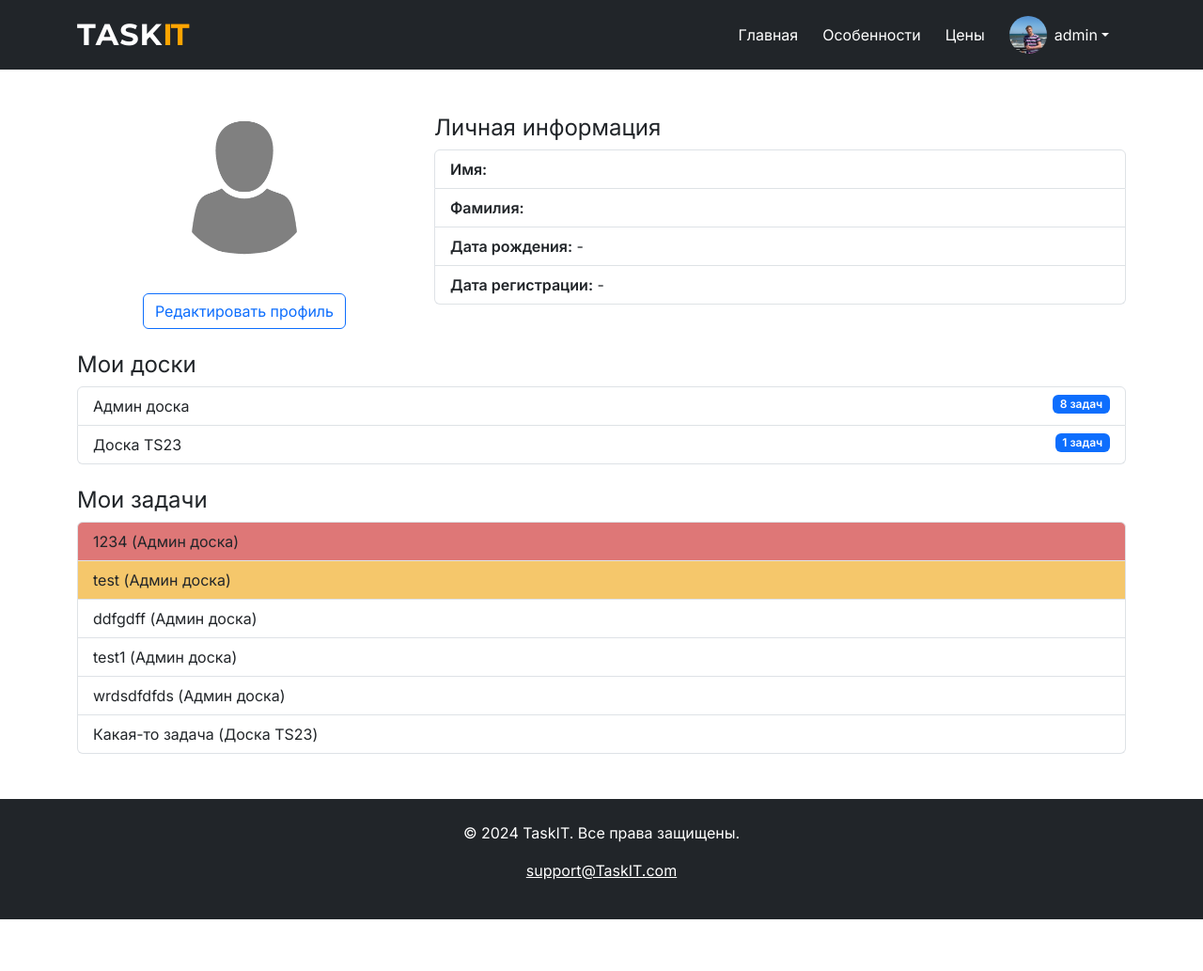
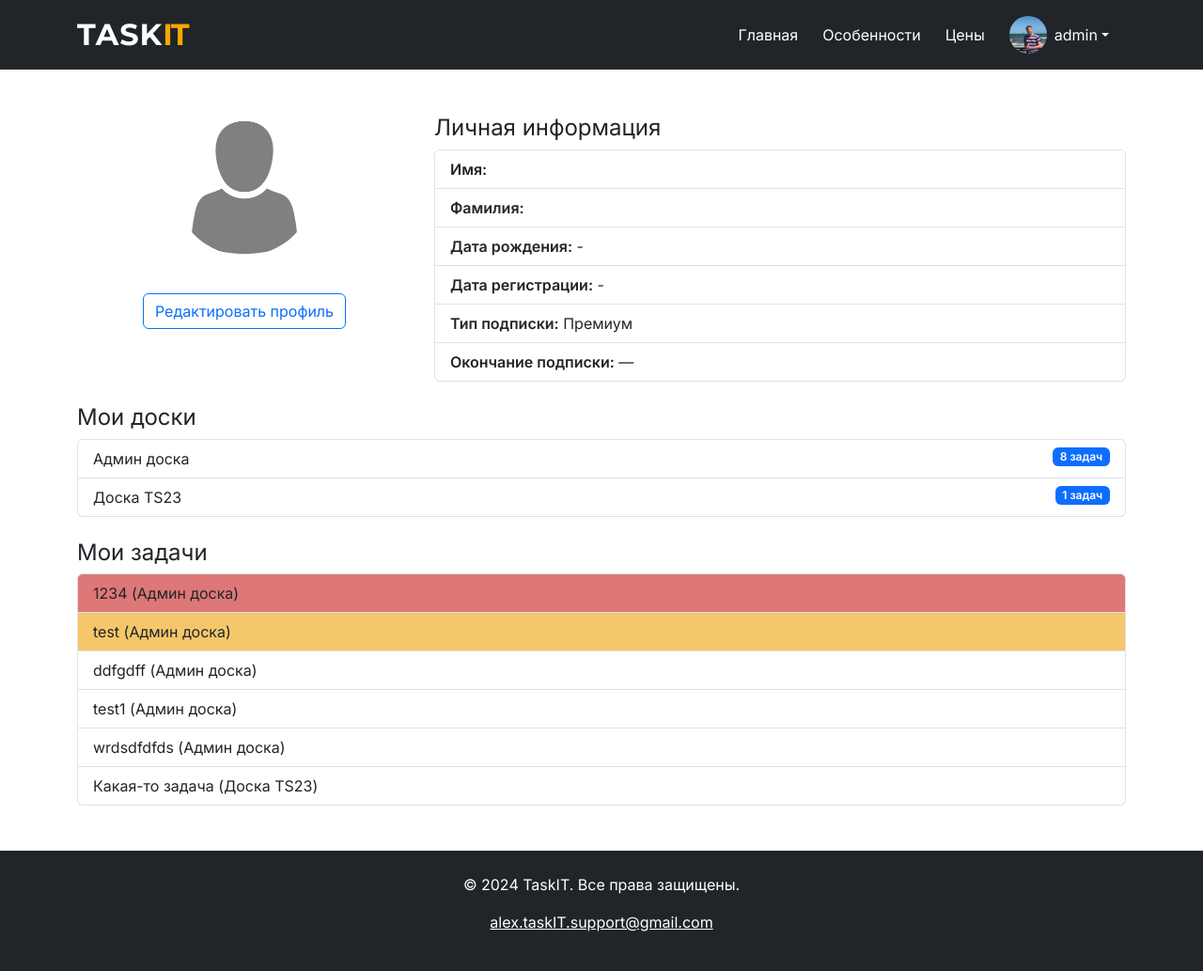
Before and after one commit to AlexTer59/Top_Diplom, a Django app: page /users/profiles/1 in a window 1280 px wide. Shown: the whole page at 94% size. Before the commit the page ends 978 px from the top, so only its background shows below. Run offline with Django 5.2, Linux system fonts and the light colour scheme; a user stored in the database is signed in; data comes from the database, SQL or seed files in the repository; both versions use the stored data as it was after the commit.

Commit message:
Added premium subscription activate view; Some styles changed;

```diff
--- a/static/css/profile.css
+++ b/static/css/profile.css
@@ -6,16 +6,26 @@
 
 .overdue-task {
     background-color: #de7777;
+    transition: background-color 0.3s ease;
 }
 
 .urgent-task {
     background-color: #f5c76b;
+    transition: background-color 0.3s ease;
 }
 
 .overdue-task:hover {
-    background-color: #e8a0a0; #f7d899
+    background-color: #e8a0a0;
 }
 
 .urgent-task:hover {
     background-color: #f7d899;
 }
+
+.list-group-item {
+    transition: background-color 0.3s ease, color 0.3s ease;
+}
+
+.list-group a:hover {
+    color: var(--blue);
+}
--- a/static/css/style.css
+++ b/static/css/style.css
@@ -22,6 +22,7 @@ html, body {
 
 body {
     display: flex;
+    position: relative;
     flex-direction: column;
 }
 
@@ -149,6 +150,37 @@ main {
     color: #2e6df7;
 }
 
+.alert-container {
+    position: absolute; /* Меняем fixed на absolute */
+    top: 80px;
+    left: 20px;
+    z-index: 1050; /* Устанавливаем высокий z-index для перекрытия других элементов */
+    max-width: 300px;
+    width: 100%; /* Полная ширина внутри родительского блока */
+}
+
+.alert {
+    margin-bottom: 10px; /* Расстояние между сообщениями */
+    padding: 15px;
+    border-radius: 5px;
+    box-shadow: 0 2px 5px rgba(0, 0, 0, 0.2); /* Тень для сообщений */
+    background-color: #f8f9fa; /* Цвет фона */
+    color: #333; /* Цвет текста */
+    transition: opacity 0.3s ease, transform 0.3s ease; /* Плавное появление/исчезновение */
+}
+
+.alert.alert-success {
+    background-color: #d4edda; /* Зеленый фон для успешного сообщения */
+    color: #155724; /* Темно-зеленый текст */
+    border: 1px solid #c3e6cb; /* Обводка для успешного сообщения */
+}
+
+.alert.alert-error {
+    background-color: #f8d7da; /* Красный фон для ошибки */
+    color: #721c24; /* Темно-красный текст */
+    border: 1px solid #f5c6cb; /* Обводка для ошибки */
+}
+
 
 /* =================================================== FOOTER =================================================== */
 
--- a/templates/price_detail.html
+++ b/templates/price_detail.html
@@ -40,7 +40,7 @@
                     {% if tier == 'base' %}
                     <a href="{% url 'boards' %}" class="btn btn-primary">Начать использовать</a>
                     {% elif tier == 'premium' %}
-                    <a href="#" class="btn btn-primary">Приобрести</a>
+                    <a href="{% url 'activate_premium' user.profile.id %}" class="btn btn-primary">Приобрести</a>
                     {% endif %}
                 </div>
             </div>
--- a/templates/public_base.html
+++ b/templates/public_base.html
@@ -16,6 +16,15 @@
     {% block styles %}{% endblock styles %}
 </head>
 <body>
+    <div class="alert-container">
+        {% if messages %}
+            {% for message in messages %}
+                <div class="alert alert-{{ message.tags }}">
+                    {{ message }}
+                </div>
+            {% endfor %}
+        {% endif %}
+    </div>
     <!-- Navbar -->
     <nav class="navbar navbar-expand-lg navbar-dark bg-dark">
         <div class="container">
@@ -77,7 +86,7 @@
     <footer class="text-center py-4 bg-dark text-white">
         <div class="container">
             <p>&copy; 2024 TaskIT. Все права защищены.</p>
-            <p><a href="mailto:support@TaskIT.com" class="text-white">support@TaskIT.com</a></p>
+            <p><a href="alex.taskIT.support@gmail.com" class="text-white">alex.taskIT.support@gmail.com</a></p>
         </div>
     </footer>
 
--- a/templates/user/profile.html
+++ b/templates/user/profile.html
@@ -33,6 +33,9 @@
                     <li class="list-group-item"><strong>Фамилия:</strong> [[ profile.last_name ]]</li>
                     <li class="list-group-item"><strong>Дата рождения:</strong> [[ formatDate(profile.birth_date) ]]</li>
                     <li class="list-group-item"><strong>Дата регистрации:</strong> [[ formatDate(profile.created_at) ]]</li>
+                    <li class="list-group-item"><strong>Тип подписки:</strong> {{ subscription_type }}</li>
+                    <li class="list-group-item"><strong>Окончание подписки:</strong> {{ subscription_expiration }}</li>
+
                 </ul>
             </div>
         </div>
@@ -64,7 +67,7 @@
                         {% if tasks %}
                             {% for task in tasks %}
                                 <a href="{% url 'task_detail' task.board.id task.status.id task.id %}"
-                                    class="list-group-item list-group-item-action{% if task.is_overdue %} overdue-task{% elif task.is_urgent %} urgent-task{% else %}normal-task{% endif %}">
+                                    class="list-group-item list-group-item-action{% if task.is_overdue %} overdue-task{% elif task.is_urgent %} urgent-task{% else %} normal-task{% endif %}">
                                     {{ task.title }} ({{ task.board.name }})
                                     <span class="badge bg-success float-end">{{ task.get_status_display }}</span>
                                 </a>
--- a/user/urls.py
+++ b/user/urls.py
@@ -8,6 +8,7 @@ urlpatterns = [
     path('profiles/logout', logout, name='logout'),
     path('profiles/register', register, name='register'),
     path('profiles/<int:profile_id>', ProfileView.as_view(), name='profile_detail'),
+    path('profiles/<int:profile_id>/subscription/activate', activate_premium, name='activate_premium'),
 
     path('profiles/boards/<int:board_id>/', get_profiles_by_board, name='get_profiles_by_board'),
 
--- a/user/views.py
+++ b/user/views.py
@@ -60,6 +60,15 @@ class ProfileView(LoginRequiredMixin, TemplateView):
         # Проверяем, является ли текущий пользователь владельцем профиля
         is_owner = self.request.user.profile == user_profile
 
+        # Подписка
+        subscription = getattr(user_profile, 'subscription', None)
+        if subscription:
+            context['subscription_type'] = subscription.get_tier_display()
+            context['subscription_expiration'] = subscription.expires_at or "—"
+        else:
+            context['subscription_type'] = "Базовая"
+            context['subscription_expiration'] = "—"
+
         # Личная информация
         context['profile'] = user_profile
         context['is_owner'] = is_owner
@@ -96,3 +105,27 @@ class ProfileView(LoginRequiredMixin, TemplateView):
             context['tasks'] = []
 
         return context
+
+@login_required
+def activate_premium(request, profile_id):
+    try:
+        profile = request.user.profile
+        subscription, created = Subscription.objects.get_or_create(profile=profile)
+
+        if subscription.tier == Subscription.PREMIUM:
+            if subscription.expires_at and subscription.expires_at > now():
+                subscription.expires_at += timedelta(days=30)  # Продление подписки
+            else:
+                subscription.expires_at = now() + timedelta(days=30)  # Новая подписка
+        else:
+            subscription.tier = Subscription.PREMIUM
+            subscription.expires_at = now() + timedelta(days=30)  # Новая подписка
+
+        subscription.save()
+
+        messages.success(request, "Премиум подписка активирована или продлена на 30 дней.")
+        return redirect("profile_detail", profile_id=profile.id)  # Переход в профиль пользователя
+
+    except Exception as e:
+        messages.error(request, f"Ошибка активации подписки: {str(e)}")
+        return redirect("price_detail.html")
```
Also changed, not shown: db.sqlite3.
